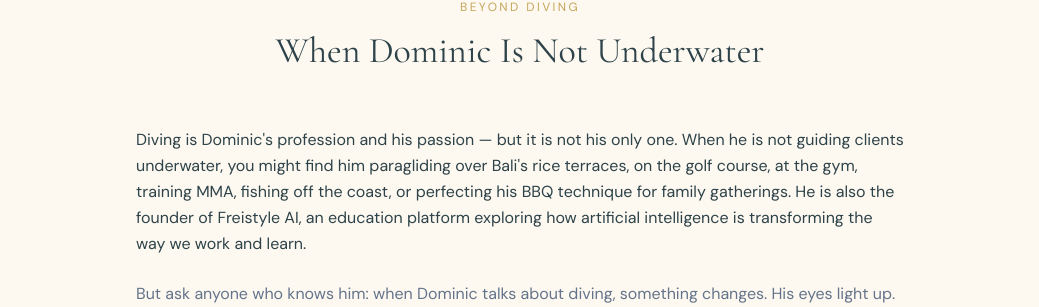
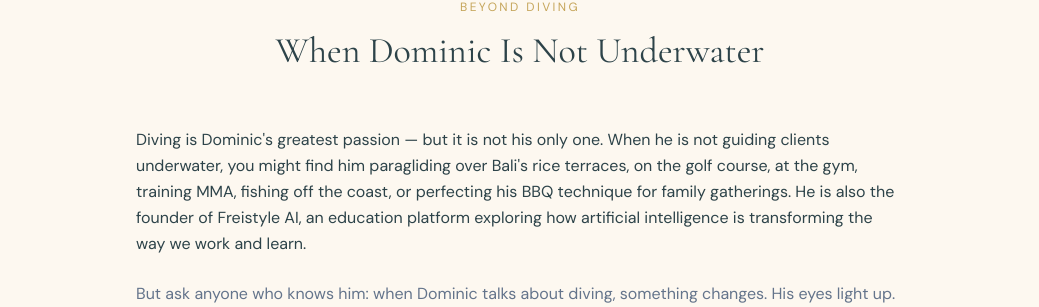
Before and after one commit to Raptor78Bali/boutique-diving-bali, a Next.js app: page /about in a window 1280 px wide. Shown: the part 3916-4223 px from the top of the page, without its empty margins (120-1159 px from the left). Built offline with nearby package versions, Linux system fonts and the light colour scheme.

Commit message:
Fix: remove profession reference on About page, keep passion only

```diff
--- a/src/app/about/page.tsx
+++ b/src/app/about/page.tsx
@@ -348,7 +348,7 @@ export default function AboutPage() {
  <FadeInUp delay={0.1}>
  <div className="max-w-3xl mx-auto">
  <p className="text-[#2D4349] font-sans leading-relaxed mb-6">
- Diving is Dominic&apos;s profession and his passion — but it is not his only one. When he is not guiding clients underwater, you might find him paragliding over Bali&apos;s rice terraces, on the golf course, at the gym, training MMA, fishing off the coast, or perfecting his BBQ technique for family gatherings. He is also the founder of Freistyle AI, an education platform exploring how artificial intelligence is transforming the way we work and learn.
+ Diving is Dominic&apos;s greatest passion — but it is not his only one. When he is not guiding clients underwater, you might find him paragliding over Bali&apos;s rice terraces, on the golf course, at the gym, training MMA, fishing off the coast, or perfecting his BBQ technique for family gatherings. He is also the founder of Freistyle AI, an education platform exploring how artificial intelligence is transforming the way we work and learn.
  </p>
  <p className="text-[#64748B] font-sans leading-relaxed">
  But ask anyone who knows him: when Dominic talks about diving, something changes. His eyes light up. His stories get longer. His hands start gesturing at dive profiles. It is not a job. It is the thing he was always meant to do — and it took a career in the military, a decade in corporate security, a family move to Bali, and one transformative breath underwater in Panama to finally get there.
```
